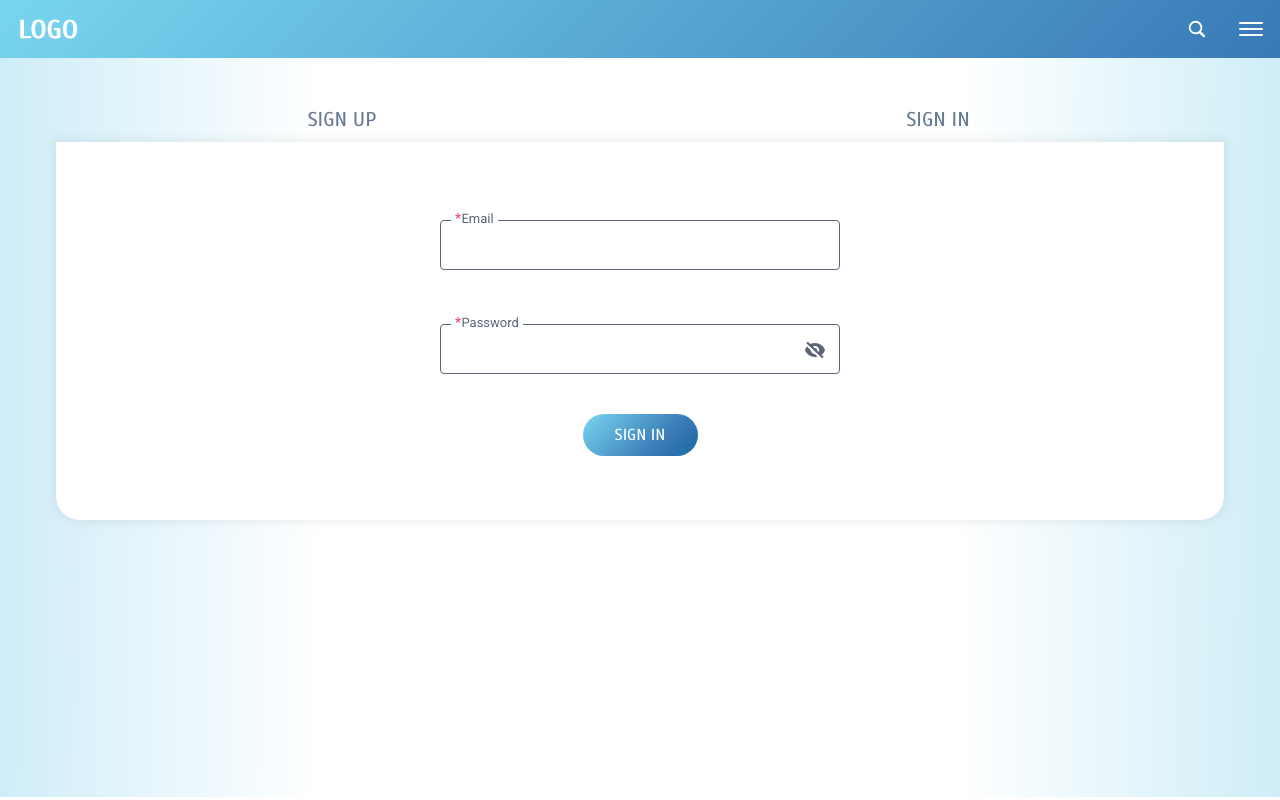
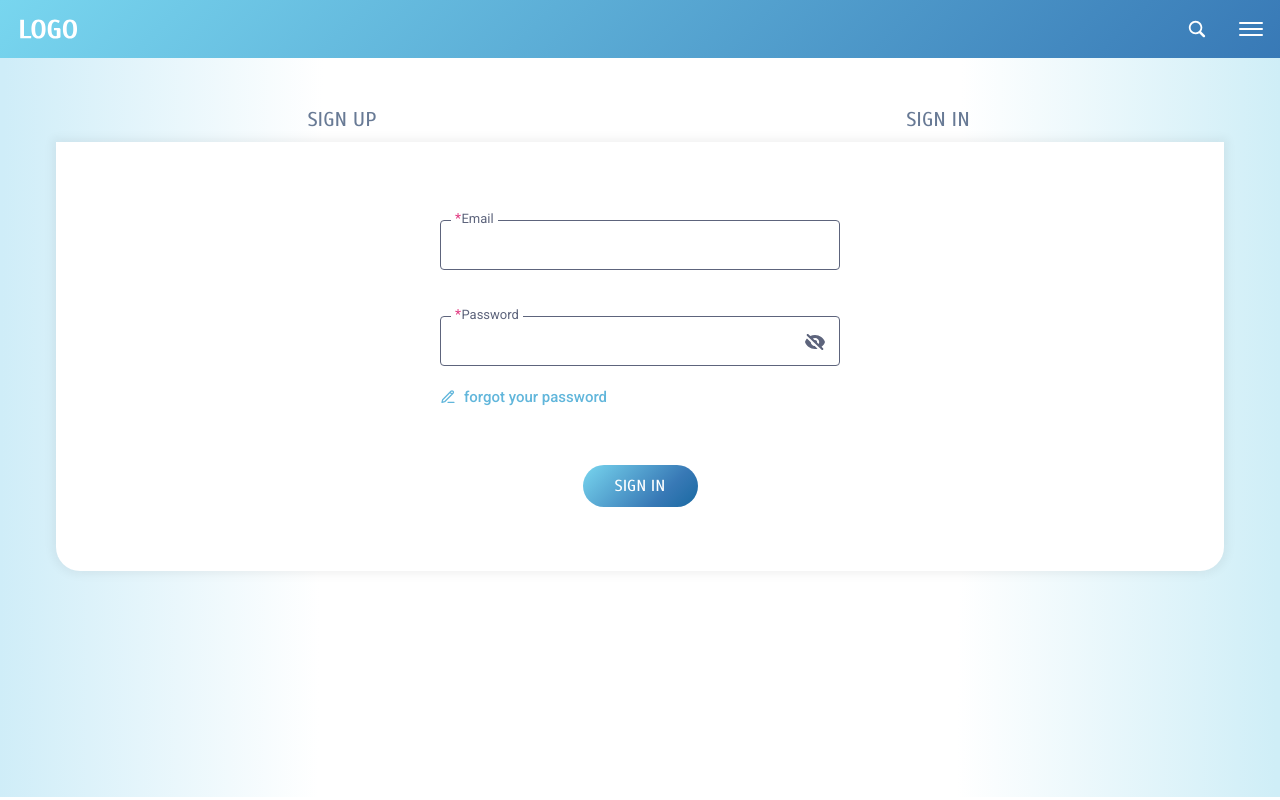
Before and after one commit to it-volunteers-ukraine/ChariERP, a Next.js app in the folder client/: page /en/sign-in in a window 1280 px wide. Built offline with nearby package versions, Linux system fonts and the light colour scheme; no server answers.

Commit message:
176 Added Modal in Login-Form

```diff
--- a/client/src/app/[locale]/(login)/login-form.tsx
+++ b/client/src/app/[locale]/(login)/login-form.tsx
@@ -3,9 +3,10 @@
 import { useTranslations } from 'next-intl';
 import { Form, Formik, FormikValues } from 'formik';
 
-import { Button, InputField } from '@/components';
+import { Button, InputField, ModalEnterEmail, SmallBtn } from '@/components';
 
 import { getValidationSchema, initialValues } from './sign-in/config';
+import { useState } from 'react';
 
 interface ILoginFormProps {
   isLoading: boolean;
@@ -14,16 +15,37 @@ interface ILoginFormProps {
 
 const LoginForm = ({ onSubmit, isLoading }: ILoginFormProps) => {
   const message = useTranslations('validation');
+  const btn = useTranslations('button');
   const login = useTranslations('auth-page.login');
 
   const validationSchema = getValidationSchema(message);
 
+  const [isOpenModal, setIsOpenModal] = useState(false);
+
+  const onSubmitEmail = (email: string) => {
+    alert(email);
+    setIsOpenModal(false);
+  };
+
   return (
+    <>
+      <ModalEnterEmail isOpen={isOpenModal} onClose={setIsOpenModal} onSubmit={onSubmitEmail} />
+
       <Formik onSubmit={onSubmit} initialValues={initialValues} validationSchema={validationSchema}>
         {() => (
-        <Form className="flex flex-col items-center pt-7 pb-2 desktop:pt-[30px] desktop:pb-[22px] gap-10 max-w-[400px] w-full">
-          <InputField name="email" label="Email" required />
+          <Form className="flex flex-col items-center pt-7 pb-2 desktop:pt-[30px] desktop:pb-[22px] gap-[42px] max-w-[400px] w-full">
+            <div className="flex flex-col w-full">
+              <InputField name="email" label="Email" required wrapperClass="mb-[32px]" />
+
               <InputField required name="password" type="password" label={login('password')} />
+
+              <SmallBtn
+                type="changePass"
+                text={btn('forgotPass')}
+                className="py-[14.5px] mt-1"
+                onClick={() => setIsOpenModal(true)}
+              />
+            </div>
 
             <Button
               type="submit"
@@ -35,6 +57,7 @@ const LoginForm = ({ onSubmit, isLoading }: ILoginFormProps) => {
           </Form>
         )}
       </Formik>
+    </>
   );
 };
 
--- a/client/src/app/[locale]/(login)/sign-up/sign-up.tsx
+++ b/client/src/app/[locale]/(login)/sign-up/sign-up.tsx
@@ -8,17 +8,7 @@ import { FieldArray, Form, Formik, FormikHelpers } from 'formik';
 import { OrganizationFormValues } from '@/types';
 import { createOrganizationAction } from '@/actions';
 import { serializeOrganizationsCreate, showErrorMessageOfOrganizationExist } from '@/utils';
-import {
-  Title,
-  Button,
-  SmallBtn,
-  DateField,
-  FileField,
-  InputField,
-  showMessage,
-  CheckboxField,
-  ModalEnterEmail,
-} from '@/components';
+import { Title, Button, SmallBtn, DateField, FileField, InputField, showMessage, CheckboxField } from '@/components';
 
 import { getStyles } from './styles';
 import { organizationInitialValues, organizationValidation } from './config';
@@ -67,9 +57,6 @@ const SignUp = () => {
   };
 
   return (
-    <>
-      <ModalEnterEmail isOpen={true} onClose={() => {}} onSubmit={() => {}} />
-
     <Formik
       validateOnBlur
       validateOnChange
@@ -149,9 +136,7 @@ const SignUp = () => {
                   name="position"
                   label={text('positionOrganization.label')}
                   info={
-                      <span className={`${styles.spanStylesForExample}`}>
-                        {text('positionOrganization.forExample')}
-                      </span>
+                    <span className={`${styles.spanStylesForExample}`}>{text('positionOrganization.forExample')}</span>
                   }
                 />
 
@@ -291,7 +276,6 @@ const SignUp = () => {
         );
       }}
     </Formik>
-    </>
   );
 };
 
--- a/client/src/components/modals/modal-enter-email/index.tsx
+++ b/client/src/components/modals/modal-enter-email/index.tsx
@@ -6,9 +6,9 @@ import { Formik, FormikValues } from 'formik';
 
 import { InputField, ModalAdmin, enterEmailInitialValues, enterEmailValidation } from '@/components';
 
-import { IModalDecline } from './types';
+import { IModalEnterEmail } from './types';
 
-export const ModalEnterEmail = ({ isOpen, onClose, isLoading, onSubmit }: IModalDecline) => {
+export const ModalEnterEmail = ({ isOpen, onClose, isLoading, onSubmit }: IModalEnterEmail) => {
   const btn = useTranslations('button');
   const modal = useTranslations('modal');
   const input = useTranslations('auth-page.login');
--- a/client/src/components/modals/modal-enter-email/types.ts
+++ b/client/src/components/modals/modal-enter-email/types.ts
@@ -1,4 +1,4 @@
-export interface IModalDecline {
+export interface IModalEnterEmail {
   isOpen: boolean;
   isLoading?: boolean;
   onClose: (bool: boolean) => void;
--- a/client/src/messages/en.json
+++ b/client/src/messages/en.json
@@ -156,6 +156,7 @@
     "submit": "Submit Form",
     "addField": "Add more links",
     "changePass": "Change password",
+    "forgotPass": "forgot your password",
     "deleteField": "Delete field",
     "deleteEmployee": "Delete employee",
     "cancelChanges": "Cancel changes",
--- a/client/src/messages/ua.json
+++ b/client/src/messages/ua.json
@@ -152,6 +152,7 @@
     "submit": "Відправити Форму",
     "addField": "Додати ще посилання",
     "changePass": "Змінити Пароль",
+    "forgotPass": "Забули пароль",
     "deleteField": "Видалити поле",
     "deleteEmployee": "Видалити співробітника",
     "cancelChanges": "Відмінити зміни",
```
Lines whose indentation alone changed are shown as unchanged.
